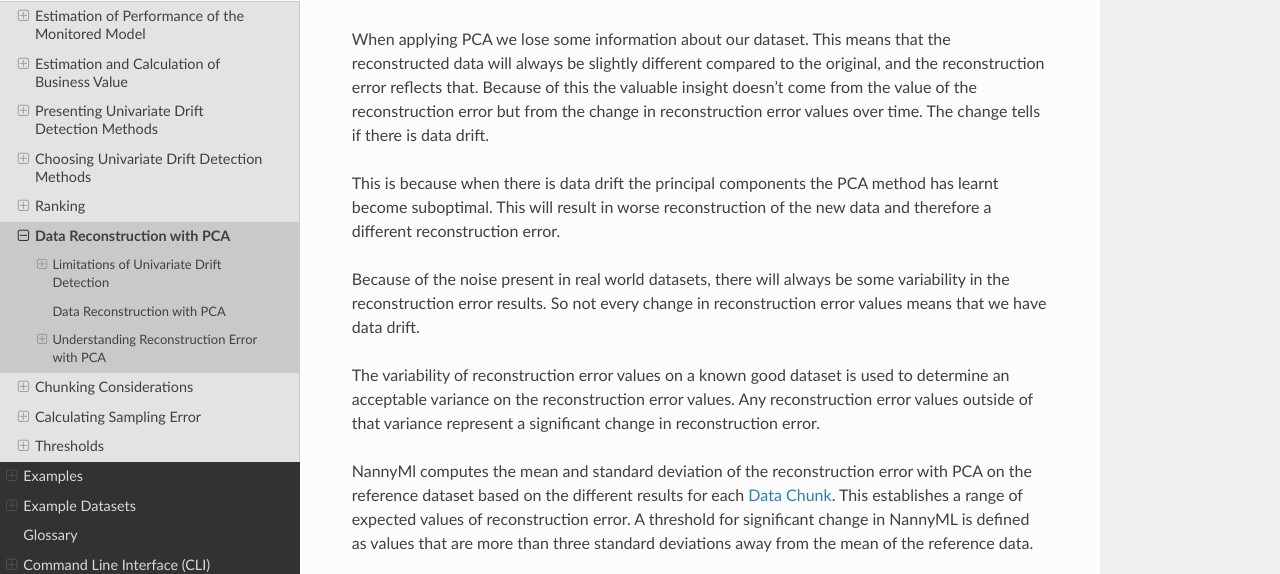
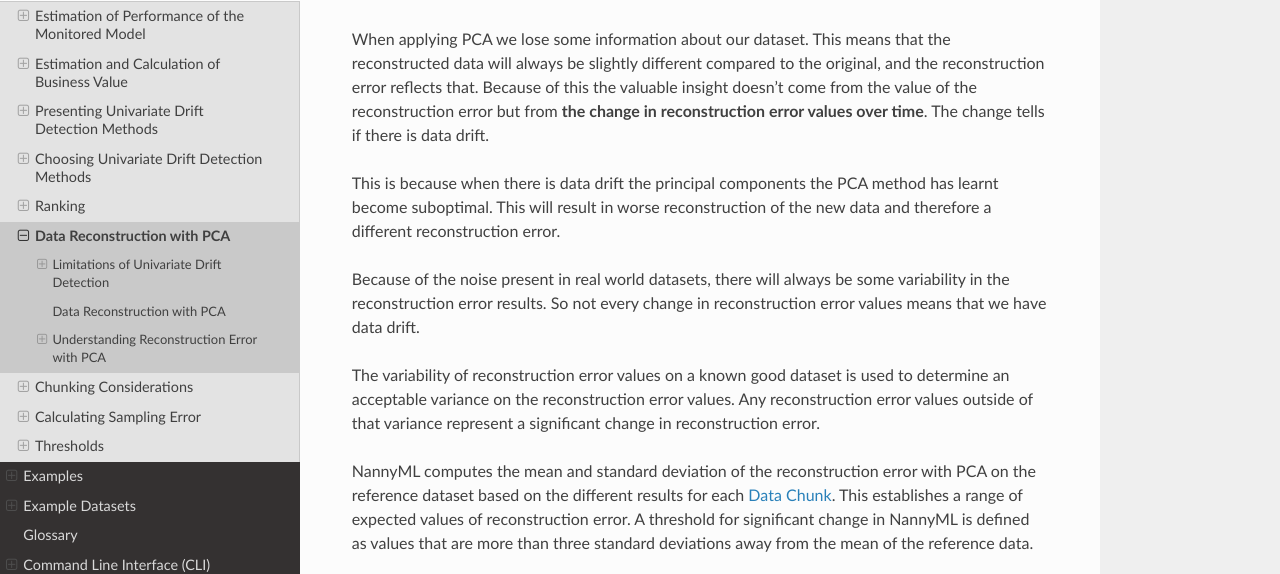
Before and after one commit to NannyML/nannyml, a Sphinx documentation site: the page built from docs/how_it_works/data_reconstruction.rst, in a window 1280 px wide and 900 px high, scrolled down 5222 px. Shown: the part 228-802 px from the top of the window. Built offline with Sphinx 7.4.7 and the Read the Docs theme 2.0.0, drawn with Linux system fonts in a browser that asks for light colours; pages that are not in the unit, such as notebooks, are missing from menus.

Commit message:
fix small typos

```diff
--- a/docs/how_it_works/data_reconstruction.rst
+++ b/docs/how_it_works/data_reconstruction.rst
@@ -108,7 +108,7 @@ When applying PCA we lose some information about our dataset.
 This means that the reconstructed data will always be slightly different compared to the original,
 and the reconstruction error reflects that.
 Because of this the valuable insight doesn't come from the value of the reconstruction
-error but from the change in reconstruction error values over time. The change tells if there is data drift.
+error but from **the change in reconstruction error values over time**. The change tells if there is data drift.
 
 This is because when there is data drift the principal components the PCA method has learnt become suboptimal.
 This will result in worse reconstruction of the new data and therefore a different reconstruction error.
@@ -121,7 +121,7 @@ The variability of reconstruction error values on a known good dataset is used t
 variance on the reconstruction error values. Any reconstruction error values outside of that
 variance represent a significant change in reconstruction error.
 
-NannyMl computes the mean and standard deviation of the reconstruction error with PCA on the reference
+NannyML computes the mean and standard deviation of the reconstruction error with PCA on the reference
 dataset based on the different results for each :term:`Data Chunk`. This establishes
 a range of expected values of reconstruction error. A threshold for significant change
 in NannyML is defined as values that are more than three standard deviations away from the mean
```
